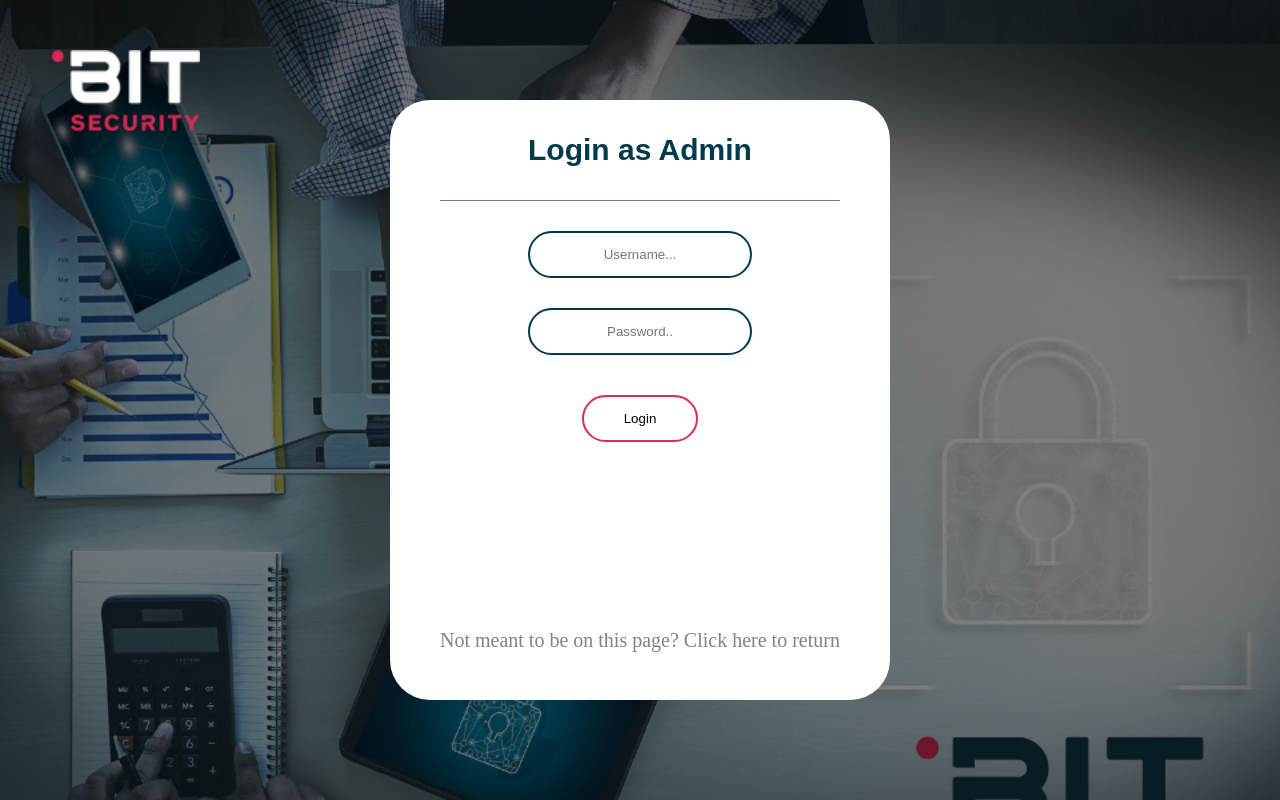
After one commit to BenWaters2004/BIT-Group, a PHP site: page /BIT-Group/Admin.php in a window 1280 px wide. The commit adds this page. Run offline with PHP 8.4, Linux system fonts and the light colour scheme.

Commit message:
Added admin pages

```diff
--- /dev/null
+++ b/BIT Security/Admin.php
@@ -0,0 +1,63 @@
+<?php
+//Login details - hashed
+$AdminUsername = '$2y$10$5i6eW7dve2GE10bnLbSDmuYZsGgaHOMCNM.p6uSUVTthBC4VV5ckC';
+$AdminPassword = '$2y$10$o3EYuTPyaHJ5cXrHUZH6n.4BG6byQWqBDrXxtCQTjGITx2iUb4n7W';
+//BITadmin
+//K3tT!eMi77ORpH0n3
+
+session_start();
+if (isset($_SESSION["User"])) {
+    header("Location: Admin/A-Home.php");
+    exit;
+}
+
+if ($_SERVER['REQUEST_METHOD'] == "POST") {
+    $username = $_POST["username"];
+    $password = $_POST["password"];
+    if (!empty($username) and !empty($password)) {
+        if (password_verify($username, $AdminUsername) and password_verify($password, $AdminPassword)) {
+            $_SESSION["User"] = $username;
+            header("Location: Admin/A-Home.php");
+            exit;
+        } else {
+            ?><p class="error">Details are incorrect</p><?php
+        }
+    } else {
+        ?><p class="error">Please fill in all information</p><?php
+    }
+}
+?>
+
+<!DOCTYPE html>
+<html lang="en">
+<head>
+    <meta charset="UTF-8">
+    <meta name="viewport" content="width=device-width, initial-scale=1.0">
+
+    <!--Favicon-->
+    <meta name="bmi-version" content="1.4.3" /><link rel="icon" href="https://thinkbitsecurity.co.uk/wp-content/uploads/2023/01/cropped-BIT-secrity-favicon-512-×-512-px-1-32x32.png" sizes="32x32" />
+    <link rel="icon" href="https://thinkbitsecurity.co.uk/wp-content/uploads/2023/01/cropped-BIT-secrity-favicon-512-×-512-px-1-192x192.png" sizes="192x192" />
+    <link rel="apple-touch-icon" href="https://thinkbitsecurity.co.uk/wp-content/uploads/2023/01/cropped-BIT-secrity-favicon-512-×-512-px-1-180x180.png" />
+    <meta name="msapplication-TileImage" content="https://thinkbitsecurity.co.uk/wp-content/uploads/2023/01/cropped-BIT-secrity-favicon-512-×-512-px-1-270x270.png" />
+
+    <title>ADMIN</title>
+
+    <!--Styling-->
+    <link rel="stylesheet" href="Admin/Admin.css">
+
+</head>
+<body class="login">
+    <div class="backgroundBlur">
+        <a href="http://localhost/BIT-Group/BIT%20Security" class="logoLogin"><img src="http://localhost/BIT-Group/BIT%20Security/Media/logos/BIT-Security-virtical.png" alt="BIT Security"></a>
+        <div class="loginForm">
+            <h1>Login as Admin</h1>
+            <form method="post">
+                <input type="text" name="username" placeholder="Username...">
+                <input type="password" name="password" placeholder="Password..">
+                <button type="submit" name="submit">Login</button>
+            </form>
+            <a href="http://localhost/BIT-Group/BIT%20Security" class="notHere">Not meant to be on this page? Click here to return</a>
+        </div>
+    </div>
+</body>
+</html>
--- /dev/null
+++ b/BIT Security/Admin/Admin.css
@@ -0,0 +1,165 @@
+/*
+Styling used on the majority of page
+
+Resets browsers default styling*/
+/* http://meyerweb.com/eric/tools/css/reset/
+    v2.0 | 20110126
+    License: none (public domain)
+*/
+
+html, body, div, span, applet, object, iframe,
+h1, h2, h3, h4, h5, h6, p, blockquote, pre,
+a, abbr, acronym, address, big, cite, code,
+del, dfn, em, img, ins, kbd, q, s, samp,
+small, strike, strong, sub, sup, tt, var,
+b, u, i, center,
+dl, dt, dd, ol, ul, li,
+fieldset, form, label, legend,
+table, caption, tbody, tfoot, thead, tr, th, td,
+article, aside, canvas, details, embed,
+figure, figcaption, footer, header, hgroup,
+menu, nav, output, ruby, section, summary,
+time, mark, audio, video {
+	margin: 0;
+	padding: 0;
+	border: 0;
+	font-size: 100%;
+	font: inherit;
+	vertical-align: baseline;
+}
+/* HTML5 display-role reset for older browsers */
+article, aside, details, figcaption, figure,
+footer, header, hgroup, menu, nav, section {
+	display: block;
+}
+body {
+	line-height: 1;
+}
+ol, ul {
+	list-style: none;
+}
+blockquote, q {
+	quotes: none;
+}
+blockquote:before, blockquote:after,
+q:before, q:after {
+	content: '';
+	content: none;
+}
+table {
+	border-collapse: collapse;
+	border-spacing: 0;
+}
+
+
+
+
+:root {
+    --main: #db2b53;
+    --accent: #003B4D;
+    --text: #828282;
+    --background: #f8f8f8;
+}
+
+/*Admin.php*/
+.login {
+    background-color: var(--background);
+    background-image: url("../Media/General/SOC.png");
+    background-repeat: no-repeat;
+    background-size: cover;
+}
+.backgroundBlur {
+    position: absolute;
+    width: 100%;
+    height: 100%;
+    background-color: rgba(0, 0, 0, 0.5);
+}
+.logoLogin img{
+    position: absolute;
+    width: 150px;
+    height: auto;
+    top: 50px;
+    left: 50px;
+}
+.loginForm {
+    width: 500px;
+    height: 600px;
+    background-color: white;
+    text-align: center;
+    border-radius: 40px;
+    top: 50%;
+    left: 50%;
+    position: absolute;
+    margin-top: -300px;
+    margin-left: -250px;
+}
+.loginForm h1 {
+    color: var(--accent);
+    line-height: 100px;
+    font-size: 30px;
+    font-weight: 600;
+    font-family: "Fjalla One", sans-serif;
+    border-bottom: 1px solid slategrey;
+    margin-left: 50px;
+    margin-right: 50px;
+}
+.loginForm input[type="text"],
+.loginForm input[type="password"] {
+    border: 0;
+    background: none;
+    display: block;
+    margin: 30px auto;
+    text-align: center;
+    border: 2px solid var(--accent);
+    padding: 14px 10px;
+    width: 200px;
+    outline: none;
+    border-radius: 24px;
+    color: black;
+    transition: 0.25s;
+}
+.loginForm input[type="text"]:focus,
+.loginForm input[type="password"]:focus {
+    width: 280px;
+    border-color: var(--main);
+    color: #102a43;
+}
+.loginForm button[type="submit"] {
+    border: 0;
+    background: none;
+    display: block;
+    margin-top: 40px;
+    margin-bottom: 40px;
+    margin-inline: auto;
+    text-align: center;
+    border: 2px solid var(--main);
+    padding: 14px 40px;
+    outline: none;
+    border-radius: 24px;
+    color: black;
+    transition: 0.25s;
+    cursor: pointer;
+}
+.loginForm button[type="submit"]:hover {
+    background: var(--main);
+    color: white;
+}
+.loginForm .notHere {
+    position: absolute;
+    text-decoration: none;
+    color: var(--text);
+    font-size: 20px;
+    margin-left: -40%;
+    bottom: 50px;
+}
+.loginForm .notHere:hover {
+    text-decoration: underline;
+}
+.error {
+    color: #4b0117;
+    line-height: 50px;
+    background-color: #ff7b7b;
+    text-align: center;
+}
+
+/*A-Home.php*/
--- a/BIT Security/CSS/global.css
+++ b/BIT Security/CSS/global.css
@@ -505,6 +505,12 @@ color: var(--main);
     color: var(--text);
     margin-left: 20px;
 }
+.Title-TextBlock p span {
+    color: var(--accent);
+    font-size: 24px;
+    line-height: 30px;
+    font-weight: 600;
+}
 
 /*Image left and Text right block*/
 .Image-TextBlock {
--- a/BIT Security/Pages/Security-Packages/Package-Pricing.php
+++ b/BIT Security/Pages/Security-Packages/Package-Pricing.php
@@ -40,7 +40,7 @@
             <h2>Monitored and Managed by BIT Security</h2>
             <table id="packagesTable">
                 <tr>
-                    <th style="background-color: white; border: none;"></th>
+                    <th style="background-color: var(--background); border: none;"></th>
                     <th style="width: 150px;">Essentials</th>
                     <th style="width: 150px;">Extended</th>
                     <th style="width: 150px;">Assured</th>
@@ -118,7 +118,7 @@
                     <td><i class="fa-solid fa-check"></i></td>
                 </tr>
                 <tr>
-                    <th style="background-color: white; border: none;"></th>
+                    <th style="background-color: var(--background); border: none;"></th>
                     <th style="line-height: 40px;"><a href="#" class="btn-outlineFlip">Learn More</a></th>
                     <th><a href="#" class="btn-outlineFlip">Learn More</a></th>
                     <th><a href="#" class="btn-outlineFlip">Learn More</a></th>
```
Also changed, not shown: BIT Security/Admin/A-Home.php (added, +19 -0 lines), BIT Security/Admin/logout.php (added, +8 -0 lines), BIT Security/Pages/Services/Cyber-Essentials-Certification.php (+70 -0 lines), BIT Security/Media/General/ISO27001-Certified-1.png (added), BIT Security/Media/General/MDR-vs-NDR.png (added), BIT Security/Media/General/Penetration-Test.png (added), BIT Security/Media/General/SOC.png (added).
